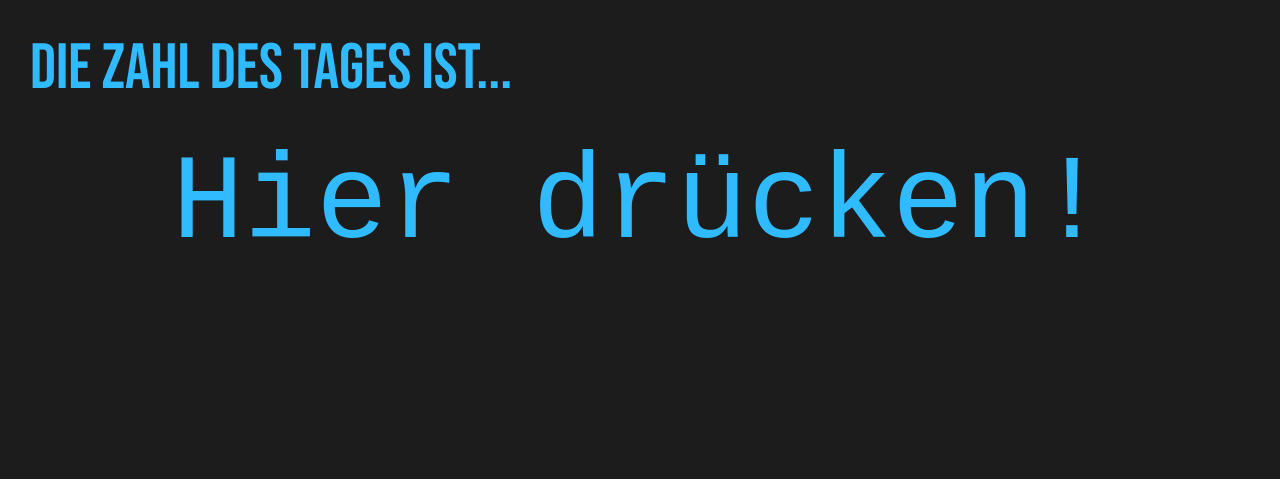
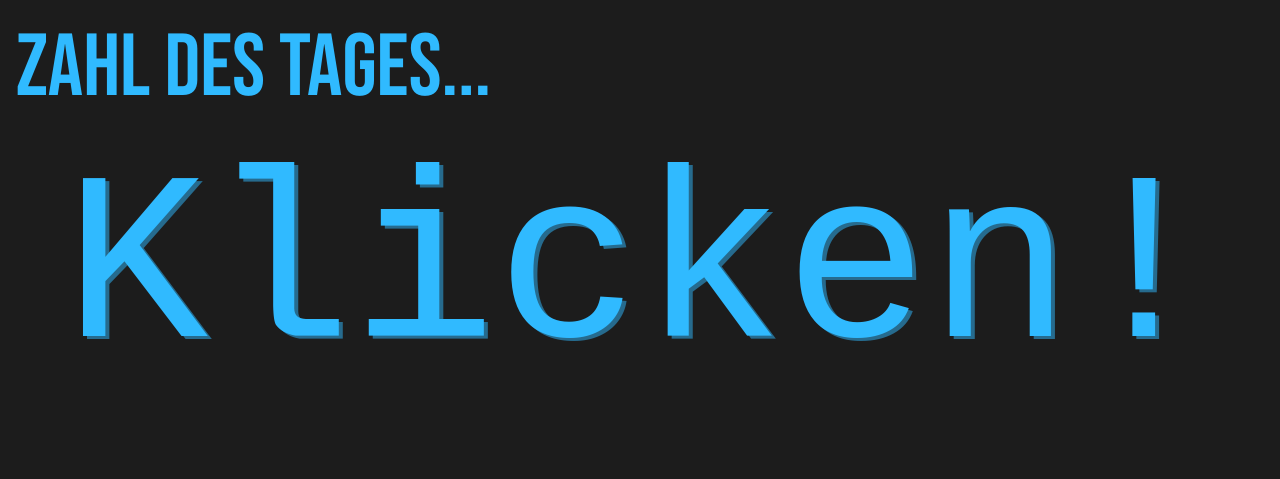
Before and after one commit to bubens/Zahl_des_Tages, a website with bundled scripts: page index.html in a window 1280 px wide. Built offline with nearby package versions, Linux system fonts and the light colour scheme; files whose address does not match are found by name; a web font is replaced by a local one.

Commit message:
Layouting

```diff
--- a/index.html
+++ b/index.html
@@ -11,6 +11,7 @@
 	<meta name="language" content="German">
 	<meta name="revisit-after" content="180 days">
 	<meta name="author" content="Bubens van Lyka <bubens@unpunk.de>">
+	<meta name="viewport" content="width=320, initial-scale=1, user-scaleable=0">
 	<link rel="preconnect" href="https://fonts.googleapis.com">
 	<link rel="preconnect" href="https://fonts.gstatic.com" crossorigin>
 	<link
@@ -25,18 +26,21 @@
 </head>
 
 <body>
-	<h1 class="bebas-neue-regular">Die Zahl des Tages ist...</h1>
-	<button type="button" id="number" class="victor-mono">Hier drücken!</button>
-
+	<header>
+		<h1 class="bebas-neue-regular">Zahl des Tages...</h1>
+	</header>
+	<main>
+		<div id="number" class="victor-mono initial">Klicken!</div>
 		<div id="timer"> </div>
-
+	</main>
+	<footer>
 		<div class="bebas-neue-regular" id="settings_toggle"><a href="javascript:void(0);">&#9881;</a></div>
 		<div class="bebas-neue-regular" id="settings">
 			<h2>Einstellungen</h2>
 			<div>
 				<label for="range_from">Von</label>
-			<input class="settings_input bebas-neue-regular" name="range_from" id="range_from" type="number" value="1"
-				min="0" max="999999999" step="1">
+				<input class="settings_input bebas-neue-regular" name="range_from" id="range_from" type="number"
+					value="1" min="0" max="999999999" step="1">
 				<label for="range_to">bis</label>
 				<input class="settings_input bebas-neue-regular" name="range_to" id="range_to" type="number" value="100"
 					min="0" max="999999999" step="1">
@@ -68,6 +72,7 @@
 
 		</div>
 		<div id="settings_filler"> </div>
+	</footer>
 	<script type="module" src="app.min.js"></script>
 </body>
 
--- a/src/index.ts
+++ b/src/index.ts
@@ -78,7 +78,7 @@ async function wrap() {
   //const timeouts = [100, 200];
 
   const timer = Timer.create("#timer", {
-    size: 360,
+    size: $("#timer").innerHeight(),
     color: "#FFA07A ",
     background: "#292929",
     border: "#FF4500 ",
@@ -94,7 +94,7 @@ async function wrap() {
   const roll = (event) => {
     const randomGenerator = buildGenerator(state);
 
-    display.removeClass("ready").addClass("rolling");
+    display.removeClass("ready initial").addClass("rolling");
     print(randomGenerator.next().string);
 
 
--- a/style/style.css
+++ b/style/style.css
@@ -1,6 +1,12 @@
 * {
 	padding: 0;
 	margin: 0;
+}
+
+body {
+	background-color: var(--dark-color);
+	color: var(--light-color);
+	overflow: hidden;
 	--dark-color: #1C1C1C;
 	--lighter-dark-color: #292929;
 	--light-color: #30BAFF;
@@ -9,17 +15,6 @@
 	--dark-red-color: #d94365;
 	--light-orange: #FFA07A;
 	--dark-orange: #FF4500;
-}
-
-body {
-	background-color: var(--dark-color);
-	color: var(--light-color);
-	overflow: hidden;
-}
-
-h1 {
-	margin: 30px;
-	font-size: 400%;
 }
 
 .victor-mono {
@@ -35,31 +30,47 @@ h1 {
 	font-style: normal;
 }
 
+header {
+	height: 15vh;
+}
+
+h1 {
+	margin: 2vh;
+	font-size: 11vh;
+}
+
+main {
+	height: 85vh;
+
+}
+
+#number {
+	width: 100%;
+	height: 50%;
+	font-size: 30vh;
+	text-align: center;
+	border: none;
+	text-shadow: 4px 3px var(--light-color-transparent);
+}
+
+.initial:hover {
+	text-shadow: 5px 5px #f6665d !important;
+}
+
+.rolling {
+	background-color: var(--dark-color);
+	color: var(--light-color);
+}
+
 .ready {
-	border: #000 20px;
 	background-color: var(--light-color);
 	color: var(--dark-color);
 }
 
-.rolling {
-	border: none;
-	background-color: var(--dark-color);
-	color: var(--light-color);
-}
+#timer {
 
-#number {
-	width: 100%;
-	font-size: 120px;
-	text-align: center;
-	background-color: var(--dark-color);
-	color: var(--light-color);
-	border: none;
-}
-
-#timer {
+	height: 50%;
 	margin: auto;
-	height: 360px;
-	padding: 30px;
 }
 
 #timer canvas {
```
Lines whose indentation alone changed are shown as unchanged.
